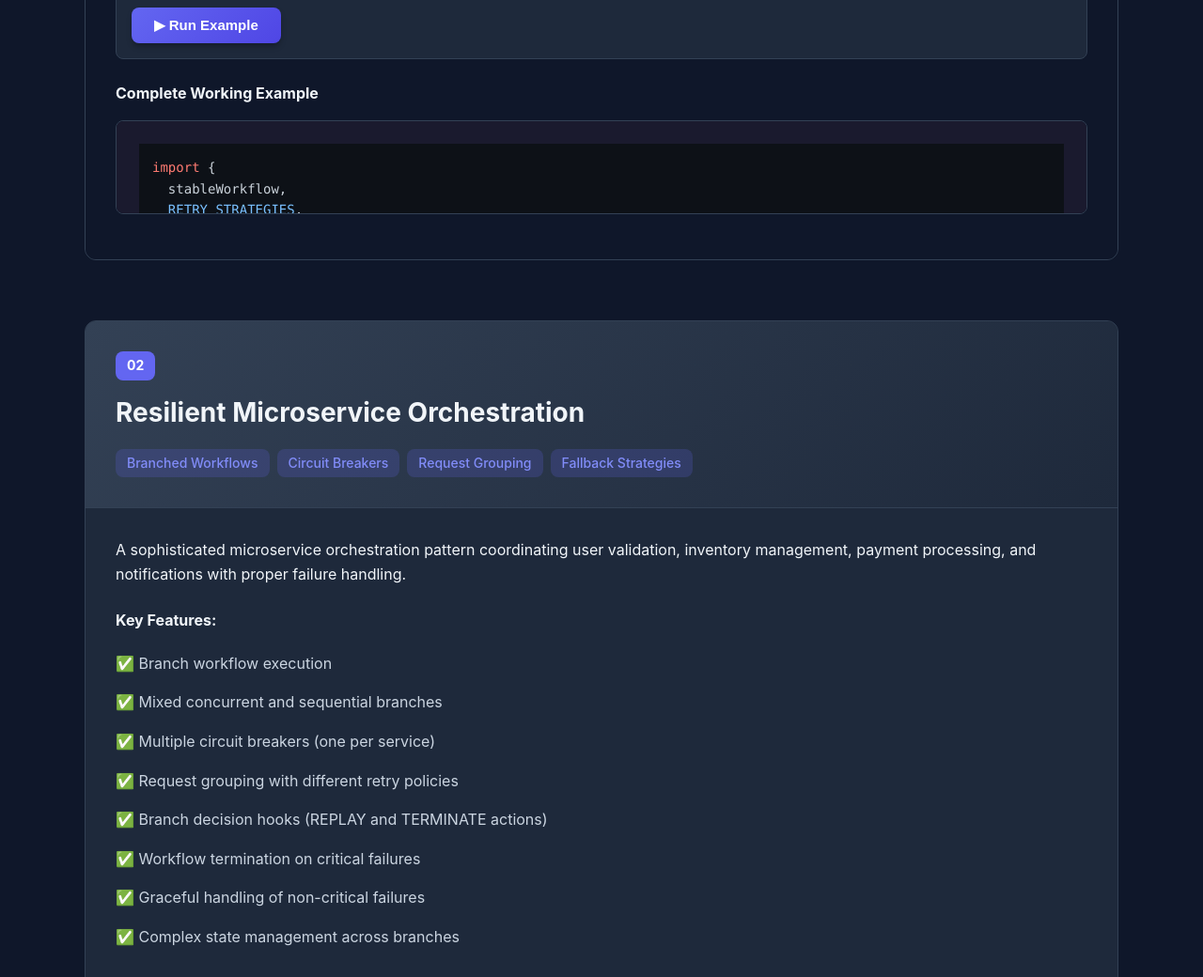
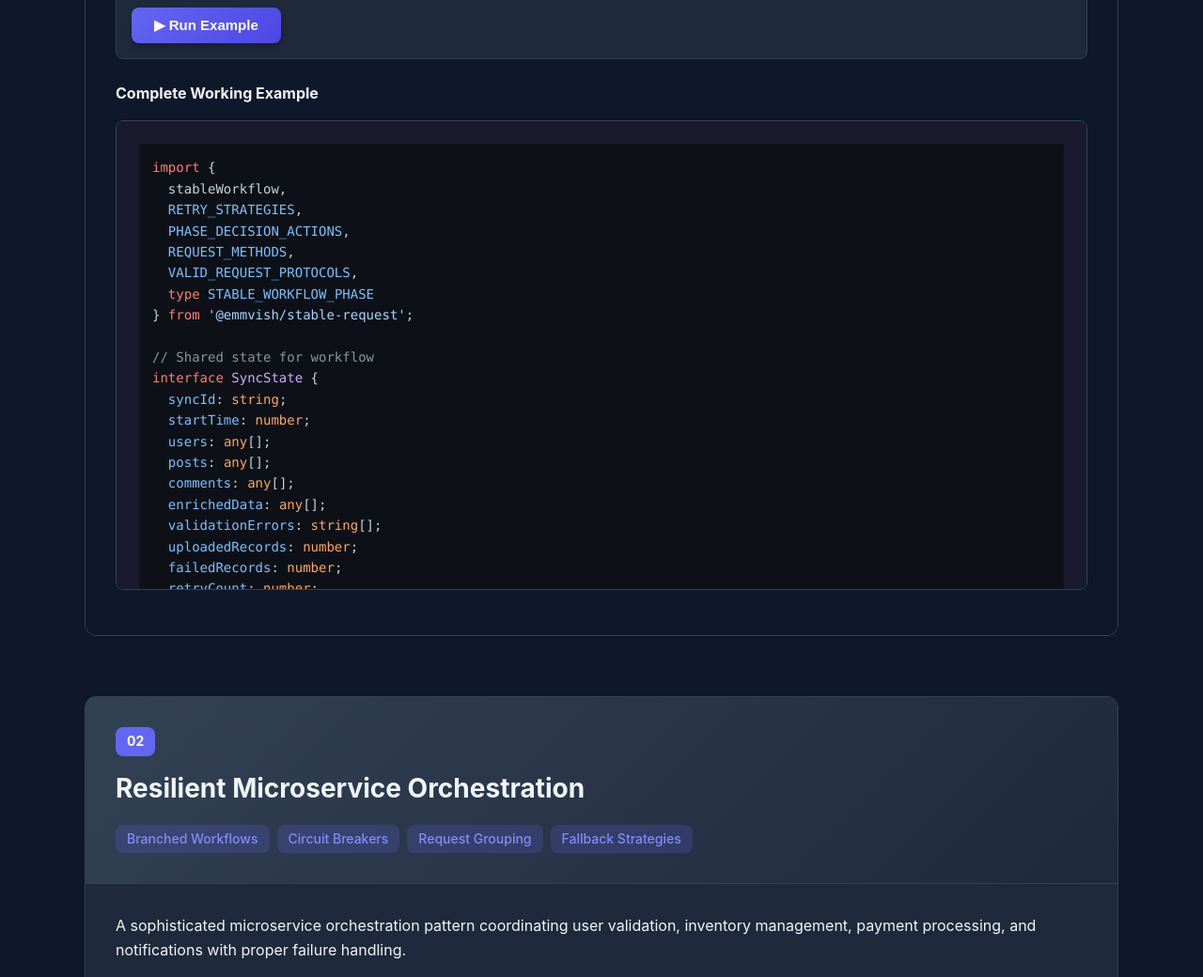
Before and after one commit to Emmvish/stable-infra, a website: page docs/examples.html in a window 1280 px wide. Shown: the part 1280-2320 px from the top of the page at 94% size. Drawn offline with nearby package versions, Linux system fonts and the light colour scheme.

Commit message:
Fixed Code Block Size

```diff
--- a/docs/styles.css
+++ b/docs/styles.css
@@ -915,13 +915,13 @@ code {
 }
 
 .example-code pre {
-    max-height: 100px !important;
+    max-height: 500px !important;
     overflow-y: auto !important;
     overflow-x: auto !important;
 }
 
 .example-code pre code {
-    max-height: 100px !important;
+    max-height: 500px !important;
     display: block !important;
 }
 
```
